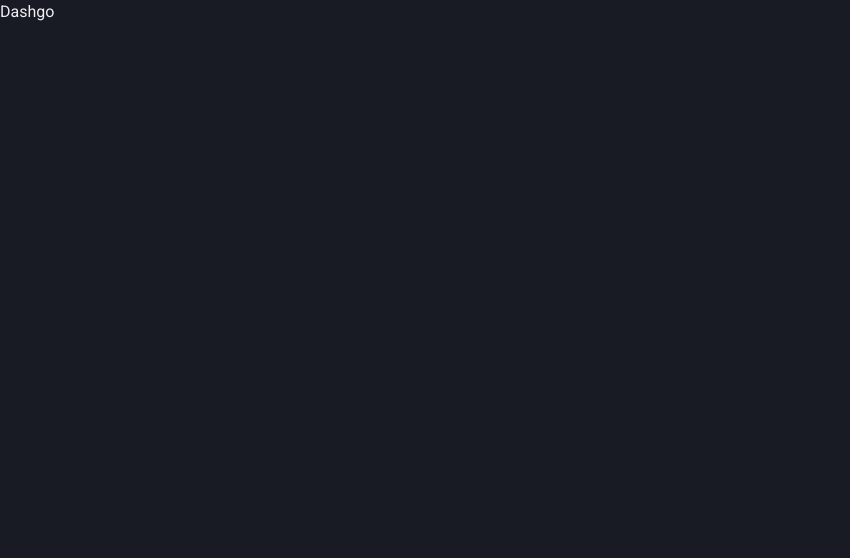
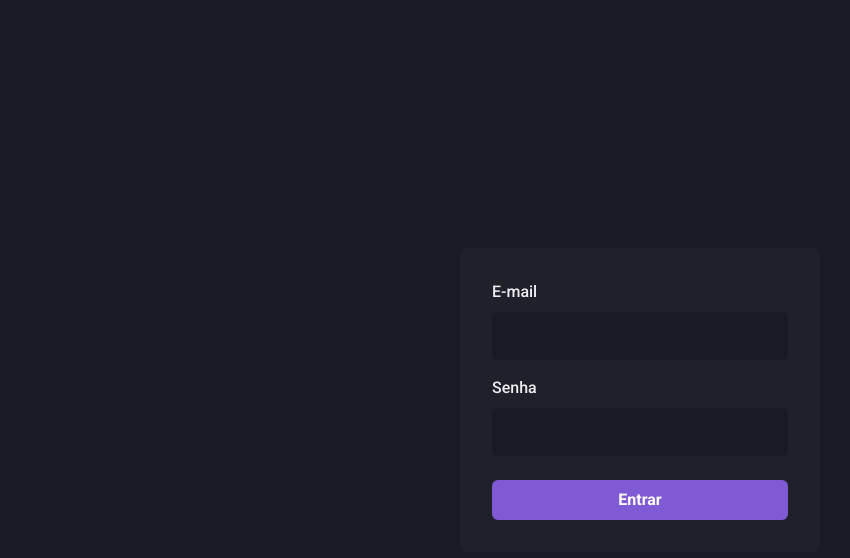
Before and after one commit to GabriPires/dashgo, a Next.js app: page / in a window 1280 px wide. Shown: the top 558 px of the page, without its empty margins (0-850 px from the left). Built offline with nearby package versions, Linux system fonts and the light colour scheme.

Commit message:
chore: sign in page and input component

```diff
--- /dev/null
+++ b/src/components/Form/Input.tsx
@@ -0,0 +1,32 @@
+import {
+  FormControl,
+  FormLabel,
+  Input as ChakraInput,
+  InputProps as ChakraInputProps,
+} from '@chakra-ui/react';
+
+interface InputProps extends ChakraInputProps {
+  name: string;
+  label?: string;
+}
+
+export const Input: React.FC<InputProps> = ({ name, label, ...props }) => {
+  return (
+    <FormControl>
+      {!!label && <FormLabel htmlFor={name}>{label}</FormLabel>}
+
+      <ChakraInput
+        id={name}
+        name={name}
+        focusBorderColor={'pink.500'}
+        bg={'gray.900'}
+        variant={'filled'}
+        size={'lg'}
+        _hover={{
+          bg: 'gray.900',
+        }}
+        {...props}
+      />
+    </FormControl>
+  );
+};
--- a/src/pages/index.tsx
+++ b/src/pages/index.tsx
@@ -1,7 +1,29 @@
-import type { NextPage } from 'next';
+import { Button, Flex, Stack } from '@chakra-ui/react';
+import { Input } from '../components/Form/Input';
 
-const Home: NextPage = () => {
-  return <h1>Dashgo</h1>;
+const Home = () => {
+  return (
+    <Flex w={'100vw'} h={'100vh'} align={'center'} justify={'center'}>
+      <Flex
+        as={'form'}
+        flexDir={'column'}
+        w={'100%'}
+        maxW={'360px'}
+        bg={'gray.800'}
+        p={8}
+        borderRadius={8}
+      >
+        <Stack spacing={4}>
+          <Input type={'email'} name={'email'} label={'E-mail'} />
+          <Input type={'password'} name={'password'} label={'Senha'} />
+        </Stack>
+
+        <Button type={'submit'} mt={6} colorScheme={'purple'}>
+          Entrar
+        </Button>
+      </Flex>
+    </Flex>
+  );
 };
 
 export default Home;
```
